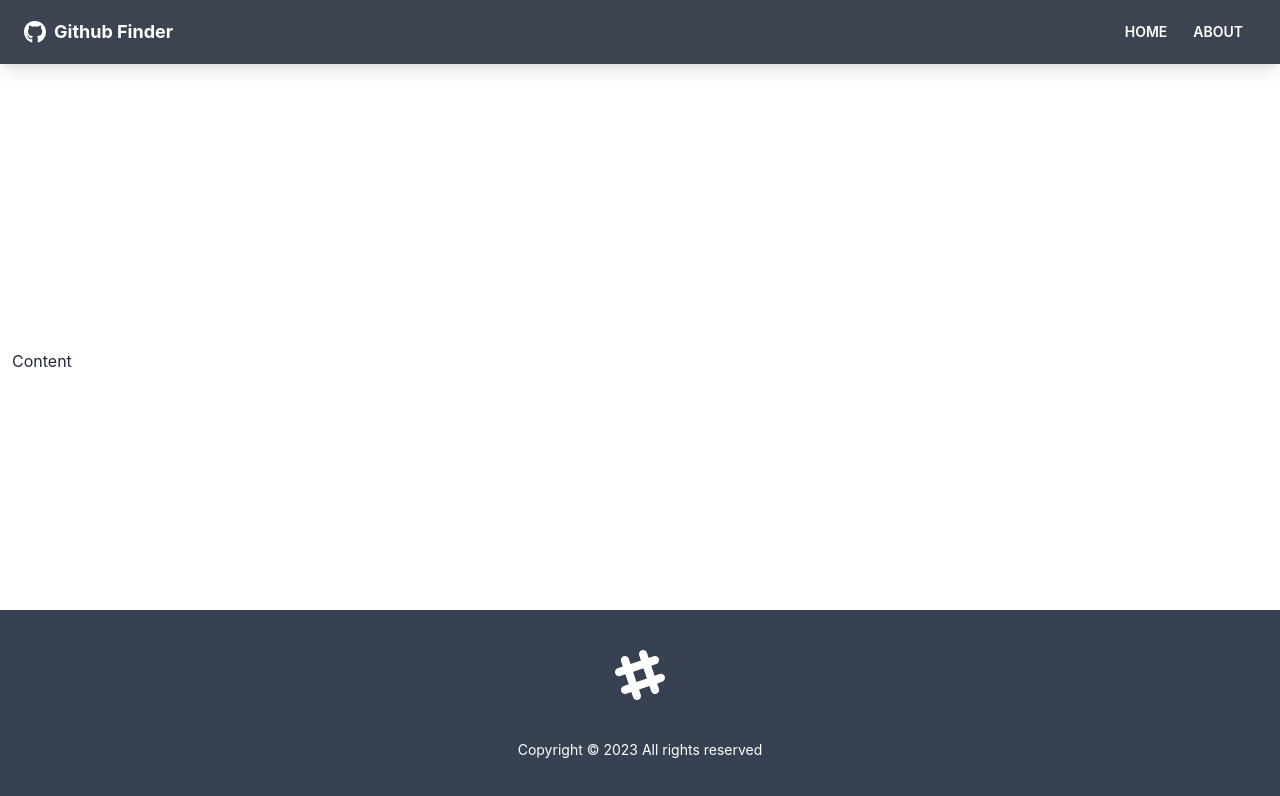
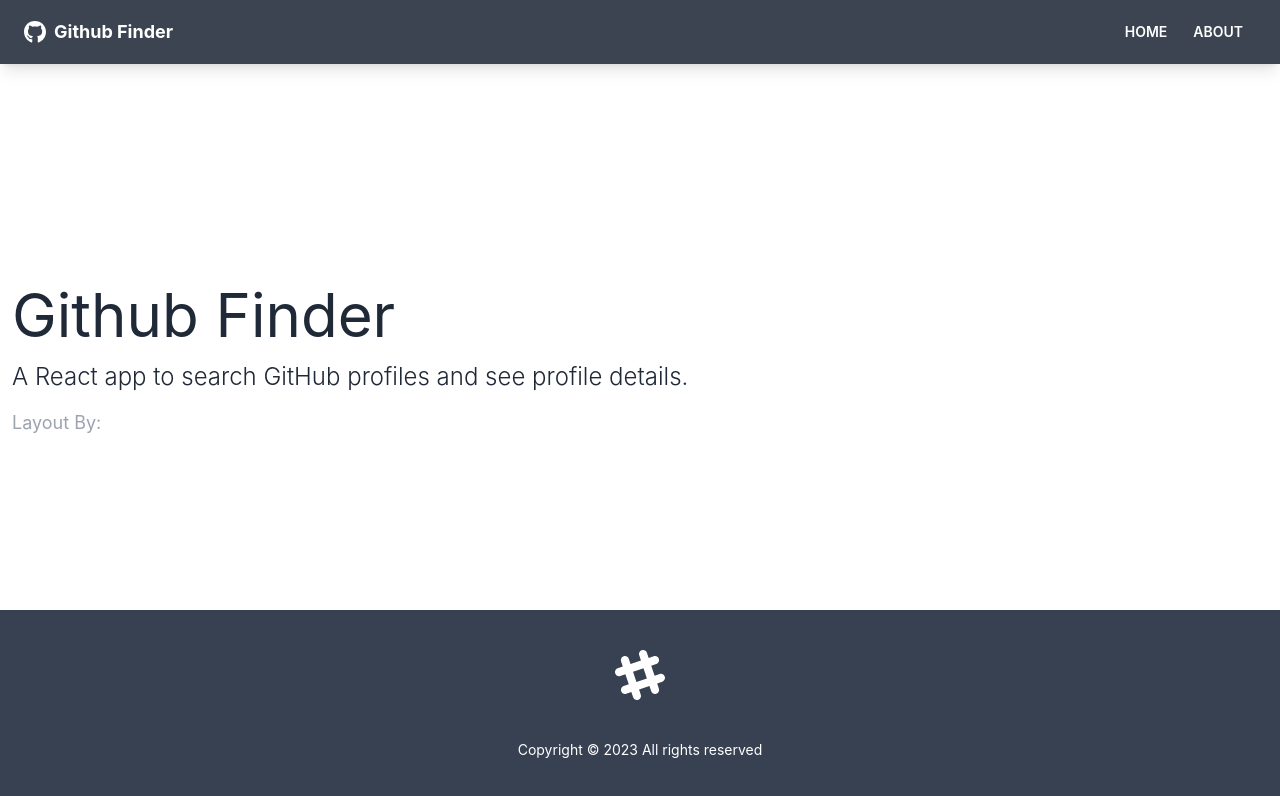
Before and after one commit to brycegallo/github-finder, a React (Create React App) app: page /about in a window 1280 px wide. Shown: the top 796 px of the page. Built offline with nearby package versions, Linux system fonts and the light colour scheme; the HTML template or start-up script is replaced by a standard one.

Commit message:
Include Github Token include API token for github users and repos

```diff
--- a/src/App.js
+++ b/src/App.js
@@ -1,4 +1,7 @@
-import { BrowserRouter as Router, Route } from "react-router-dom";
+import { BrowserRouter as Router, Routes, Route } from "react-router-dom";
+import Home from "./pages/Home";
+import About from "./pages/About";
+import NotFound from "./pages/NotFound";
 import Navbar from "./components/layout/Navbar";
 import Footer from "./components/layout/Footer";
 
@@ -8,7 +11,12 @@
       <div className="flex flex-col justify-between h-screen">
         <Navbar />
         <main className="container mx-auto px-3">
-          Content
+          <Routes>
+            <Route path='/' element={<Home />} />
+            <Route path='/about' element={<About />} />
+            <Route path='/notfound' element={<NotFound />} />
+            <Route path='/*' element={<NotFound />} />
+          </Routes>
         </main>
         <Footer />
       </div>
--- a/src/pages/About.jsx
+++ b/src/pages/About.jsx
@@ -0,0 +1,18 @@
+function About() {
+  return (
+    <div>
+      <h1 className="text-6xl mb-4">Github Finder</h1>
+      <p className='mb-4 text-2xl font-light'>
+        A React app to search GitHub profiles and see profile details.
+      </p>
+      <p className='text-lg text-gray-400'>
+        Layout By:
+        <a className='text-white' href='https://twitter.com/hassibmoddasser'>
+          Hassib Moddasser
+        </a>
+      </p>
+    </div>
+  )
+}
+
+export default About
--- a/src/pages/Home.jsx
+++ b/src/pages/Home.jsx
@@ -0,0 +1,11 @@
+import React from 'react'
+
+function Home() {
+  return (
+    <div>
+      <h1 className='text-6xl'>Welcome</h1>
+    </div>
+  )
+}
+
+export default Home
--- a/src/pages/NotFound.jsx
+++ b/src/pages/NotFound.jsx
@@ -0,0 +1,21 @@
+import { FaHome } from 'react-icons/fa'
+import { Link } from 'react-router-dom'
+
+function NotFound() {
+  return (
+    <div className='hero'>
+      <div className="text-center hero-content">
+        <div className="max-w-lg">
+          <h1 className="text-8xl font-bold mb-8">Oops!</h1>
+          <p className="text-5xl mb-8">404 - Page not found</p>
+        <Link to='/' className='btn btn-primary btn-lg'>
+          <FaHome className='mr-2' />
+          Back to Home
+        </Link>
+        </div>
+      </div>
+    </div>
+  )
+}
+
+export default NotFound
```
Also changed, not shown: 1 other file (tests, documents, lock files or other folders).
